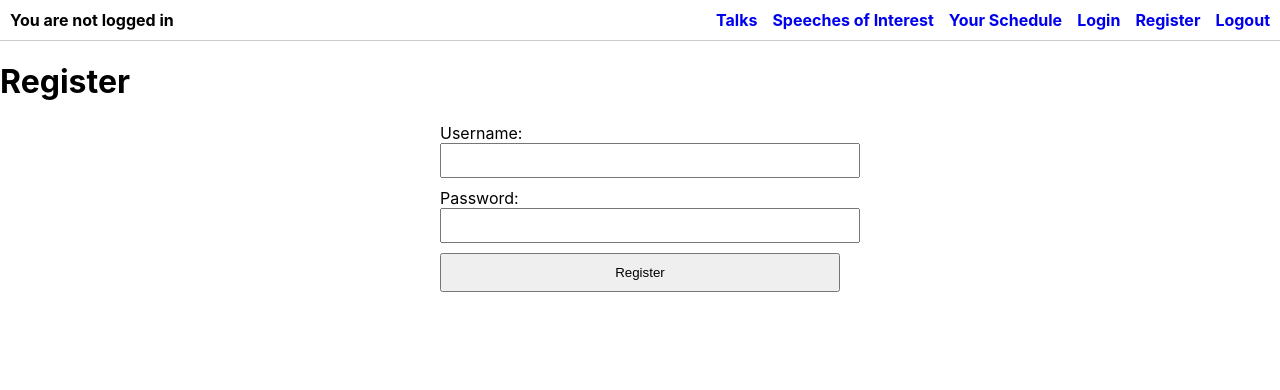
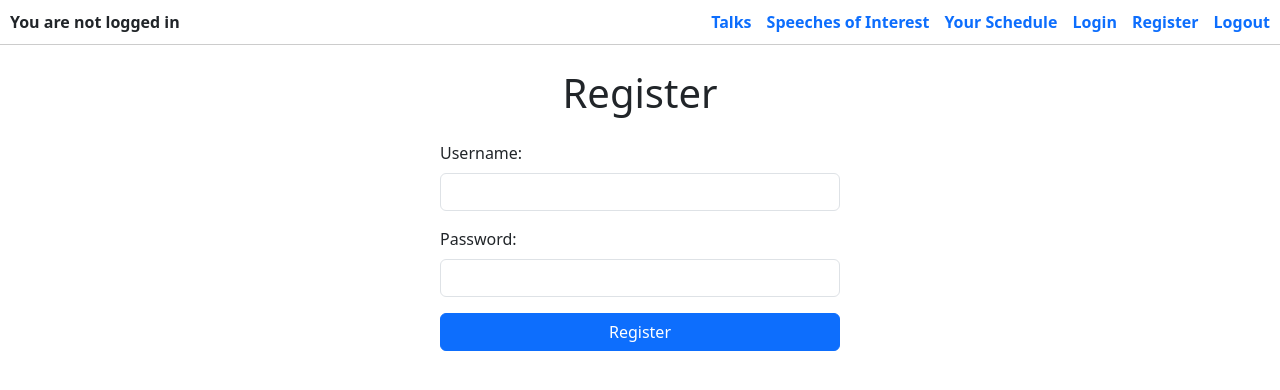
Before and after one commit to Manuele-T/Conference_Planner, a React (Create React App) app: page /register in a window 1280 px wide. Shown: the top 390 px of the page. Built offline with nearby package versions, Linux system fonts and the light colour scheme.

Commit message:
Bootstrap and Accordion added

```diff
--- a/package.json
+++ b/package.json
@@ -3,8 +3,10 @@
   "version": "0.1.0",
   "private": true,
   "dependencies": {
+    "bootstrap": "^5.3.3",
     "cra-template": "1.2.0",
     "react": "^19.0.0",
+    "react-bootstrap": "^2.10.7",
     "react-dom": "^19.0.0",
     "react-router-dom": "^7.0.2",
     "react-scripts": "5.0.1"
--- a/src/App.js
+++ b/src/App.js
@@ -7,6 +7,8 @@ import Login from "./component/Login";
 import Register from "./component/Register";
 import Logout from "./component/Logout";
 import ProtectedRoute from "./component/ProtectedRoute";
+import 'bootstrap/dist/css/bootstrap.min.css';
+
 
 function App() {
   const [user, setUser] = useState(null); // Manage logged-in username
--- a/src/component/Login.js
+++ b/src/component/Login.js
@@ -49,36 +49,41 @@ function Login({ setUser }) {
   };
 
   return (
-    <div>
-      <h1>Login</h1>
-      <form onSubmit={handleLogin} style={{ maxWidth: "400px", margin: "0 auto" }}>
-        <div style={{ marginBottom: "10px" }}>
-          <label>Username:</label>
+    <div className="container">
+      <h1 className="text-center my-4">Login</h1>
+      <form
+        onSubmit={handleLogin}
+        className="mx-auto"
+        style={{ maxWidth: "400px" }}
+      >
+        <div className="mb-3">
+          <label className="form-label">Username:</label>
           <input
             type="text"
             value={username}
             onChange={(e) => setUsername(e.target.value)}
             required
-            style={{ width: "100%", padding: "8px" }}
+            className="form-control"
           />
         </div>
-        <div style={{ marginBottom: "10px" }}>
-          <label>Password:</label>
+        <div className="mb-3">
+          <label className="form-label">Password:</label>
           <input
             type="password"
             value={password}
             onChange={(e) => setPassword(e.target.value)}
             required
-            style={{ width: "100%", padding: "8px" }}
+            className="form-control"
           />
         </div>
-        {error && <p style={{ color: "red" }}>{error}</p>}
-        <button type="submit" style={{ padding: "10px", width: "100%" }}>
+        {error && <p className="text-danger">{error}</p>}
+        <button type="submit" className="btn btn-primary w-100">
           Login
         </button>
       </form>
     </div>
   );
+
 }
 
 export default Login;
--- a/src/component/Register.js
+++ b/src/component/Register.js
@@ -30,31 +30,35 @@ function Register() {
   };
 
   return (
-    <div>
-      <h1>Register</h1>
-      <form onSubmit={handleRegister} style={{ maxWidth: "400px", margin: "0 auto" }}>
-        <div style={{ marginBottom: "10px" }}>
-          <label>Username:</label>
+    <div className="container">
+      <h1 className="text-center my-4">Register</h1>
+      <form
+        onSubmit={handleRegister}
+        className="mx-auto"
+        style={{ maxWidth: "400px" }}
+      >
+        <div className="mb-3">
+          <label className="form-label">Username:</label>
           <input
             type="text"
             value={username}
             onChange={(e) => setUsername(e.target.value)}
             required
-            style={{ width: "100%", padding: "8px" }}
+            className="form-control"
           />
         </div>
-        <div style={{ marginBottom: "10px" }}>
-          <label>Password:</label>
+        <div className="mb-3">
+          <label className="form-label">Password:</label>
           <input
             type="password"
             value={password}
             onChange={(e) => setPassword(e.target.value)}
             required
-            style={{ width: "100%", padding: "8px" }}
+            className="form-control"
           />
         </div>
-        {error && <p style={{ color: "red" }}>{error}</p>}
-        <button type="submit" style={{ padding: "10px", width: "100%" }}>
+        {error && <p className="text-danger">{error}</p>}
+        <button type="submit" className="btn btn-primary w-100">
           Register
         </button>
       </form>
--- a/src/component/SpeechesOfInterest.js
+++ b/src/component/SpeechesOfInterest.js
@@ -1,4 +1,5 @@
 import React, { useState, useEffect } from "react";
+import { Accordion } from "react-bootstrap";
 
 function SpeechesOfInterest() {
   // Helper to get current userId or null
@@ -32,12 +33,13 @@ function SpeechesOfInterest() {
   );
 
   return (
-    <div>
-      <h1>Speeches of Interest</h1>
-      <ul>
+    <div className="container">
+      <h1 className="text-center my-4">Speeches of Interest</h1>
+      <Accordion>
         {talksOfInterest.map((talk) => (
-          <li key={talk.id}>
-            <h2>{talk.title}</h2>
+          <Accordion.Item eventKey={talk.id} key={talk.id}>
+            <Accordion.Header>{talk.title}</Accordion.Header>
+            <Accordion.Body>
               <p>
                 <strong>Speaker:</strong> {talk.speaker}
               </p>
@@ -53,9 +55,10 @@ function SpeechesOfInterest() {
               <p>
                 <strong>Tags:</strong> {talk.tags.join(", ")}
               </p>
-          </li>
+            </Accordion.Body>
+          </Accordion.Item>
         ))}
-      </ul>
+      </Accordion>
     </div>
   );
 }
--- a/src/component/SpeechesToAttend.js
+++ b/src/component/SpeechesToAttend.js
@@ -1,4 +1,5 @@
 import React, { useState, useEffect } from "react";
+import { Accordion } from "react-bootstrap";
 
 function SpeechesToAttend() {
   // Helper to get current userId
@@ -11,22 +12,23 @@ function SpeechesToAttend() {
     const userId = getCurrentUserId();
 
     // Filter only those schedule entries for this user
-    const userSchedule = allSchedules.filter(
-      (item) => item.userId === userId
-    );
+    const userSchedule = allSchedules.filter((item) => item.userId === userId);
     setSchedule(userSchedule);
   }, []);
 
   return (
-    <div>
-      <h1>Your Schedule</h1>
+    <div className="container">
+      <h1 className="text-center my-4">Your Schedule</h1>
       {schedule.length === 0 ? (
-        <p>You haven't added any talks to your schedule yet.</p>
+        <p className="text-center">
+          You haven't added any talks to your schedule yet.
+        </p>
       ) : (
-        <ul>
+        <Accordion>
           {schedule.map((talk) => (
-            <li key={talk.id}>
-              <h2>{talk.title}</h2>
+            <Accordion.Item eventKey={talk.id} key={talk.id}>
+              <Accordion.Header>{talk.title}</Accordion.Header>
+              <Accordion.Body>
                 <p>
                   <strong>Speaker:</strong> {talk.speaker}
                 </p>
@@ -36,9 +38,10 @@ function SpeechesToAttend() {
                 <p>
                   <strong>Session:</strong> {talk.session}
                 </p>
-            </li>
+              </Accordion.Body>
+            </Accordion.Item>
           ))}
-        </ul>
+        </Accordion>
       )}
     </div>
   );
--- a/src/component/TalkItem.js
+++ b/src/component/TalkItem.js
@@ -1,5 +1,6 @@
 import React, { useState, useEffect, useCallback } from "react";
 import StarRating from "./StarRating";
+import { Accordion } from "react-bootstrap";
 
 function TalkItem({
   talk,
@@ -81,15 +82,9 @@ function TalkItem({
   };
 
   return (
-    <li
-      style={{
-        marginBottom: "20px",
-        border: "1px solid #ddd",
-        padding: "15px",
-        borderRadius: "5px",
-      }}
-    >
-      <h2>{talk.title}</h2>
+    <Accordion.Item eventKey={talk.id}>
+      <Accordion.Header>{talk.title}</Accordion.Header>
+      <Accordion.Body>
         <p>
           <strong>Speaker:</strong> {talk.speaker}
         </p>
@@ -109,10 +104,16 @@ function TalkItem({
           <p style={{ color: "red", fontWeight: "bold" }}>{errorMessage}</p>
         )}
 
-      <button onClick={() => toggleBookmark(talk.id)}>
+        <button
+          className="btn btn-primary"
+          onClick={() => toggleBookmark(talk.id)}
+        >
           {isBookmarked ? "Unmark as Interested" : "Mark as Interested"}
         </button>
-      <button onClick={() => toggleSchedule(talk)}>
+        <button
+          className="btn btn-secondary"
+          onClick={() => toggleSchedule(talk)}
+        >
           {isScheduled ? "Remove from Your Schedule" : "Add to Your Schedule"}
         </button>
 
@@ -122,7 +123,8 @@ function TalkItem({
         <p>
           <strong>Average Rating:</strong> {averageRating} ⭐
         </p>
-    </li>
+      </Accordion.Body>
+    </Accordion.Item>
   );
 }
 
--- a/src/component/TalksList.js
+++ b/src/component/TalksList.js
@@ -1,6 +1,7 @@
 import React, { useState, useEffect } from "react";
 import Filters from "./Filters";
 import TalkItem from "./TalkItem";
+import { Accordion } from "react-bootstrap";
 
 function TalksList() {
   const [talks, setTalks] = useState([]);
@@ -54,11 +55,13 @@ function TalksList() {
     if (alreadyBookmarked) {
       // Remove the bookmark from the user's local state
       updatedUserBookmarks = interestedTalks.filter(
-        (bookmark) => !(bookmark.talkId === talkId && bookmark.userId === userId)
+        (bookmark) =>
+          !(bookmark.talkId === talkId && bookmark.userId === userId)
       );
       // Remove from the global "bookmarks" array
       updatedAllBookmarks = allBookmarks.filter(
-        (bookmark) => !(bookmark.talkId === talkId && bookmark.userId === userId)
+        (bookmark) =>
+          !(bookmark.talkId === talkId && bookmark.userId === userId)
       );
     } else {
       // Add a new bookmark with userId
@@ -94,14 +97,12 @@ function TalksList() {
       localStorage.setItem("schedule", JSON.stringify(updatedAllSchedule));
       setErrorMessages((prev) => ({ ...prev, [talk.id]: "" }));
     } else if (
-      schedule.some(
-        (item) => item.time === talk.time && item.userId === userId
-      )
+      schedule.some((item) => item.time === talk.time && item.userId === userId)
     ) {
       // Show time conflict error
       setErrorMessages((prev) => ({
         ...prev,
-        [talk.id]: `You already have a talk scheduled at ${talk.time}.`
+        [talk.id]: `You already have a talk scheduled at ${talk.time}.`,
       }));
       setTimeout(() => {
         setErrorMessages((prev) => ({ ...prev, [talk.id]: "" }));
@@ -137,12 +138,12 @@ function TalksList() {
         setSessionFilter={setSessionFilter}
         sessions={sessions}
       />
-      <ul>
+      <Accordion>
         {filteredTalks.map((talk) => {
-          // Check if this talk is bookmarked or scheduled by current user
           const isBookmarked = interestedTalks.some(
             (bookmark) =>
-              bookmark.talkId === talk.id && bookmark.userId === getCurrentUserId()
+              bookmark.talkId === talk.id &&
+              bookmark.userId === getCurrentUserId()
           );
           const isScheduled = schedule.some(
             (item) => item.id === talk.id && item.userId === getCurrentUserId()
@@ -160,7 +161,7 @@ function TalksList() {
             />
           );
         })}
-      </ul>
+      </Accordion>
     </div>
   );
 }
--- a/src/index.js
+++ b/src/index.js
@@ -3,6 +3,8 @@ import ReactDOM from 'react-dom/client';
 import './index.css';
 import App from './App';
 import reportWebVitals from './reportWebVitals';
+import 'bootstrap/dist/css/bootstrap.min.css';
+
 
 const root = ReactDOM.createRoot(document.getElementById('root'));
 root.render(
```
Also changed, not shown: 1 other file (tests, documents, lock files or other folders). Lines whose indentation alone changed are shown as unchanged.
